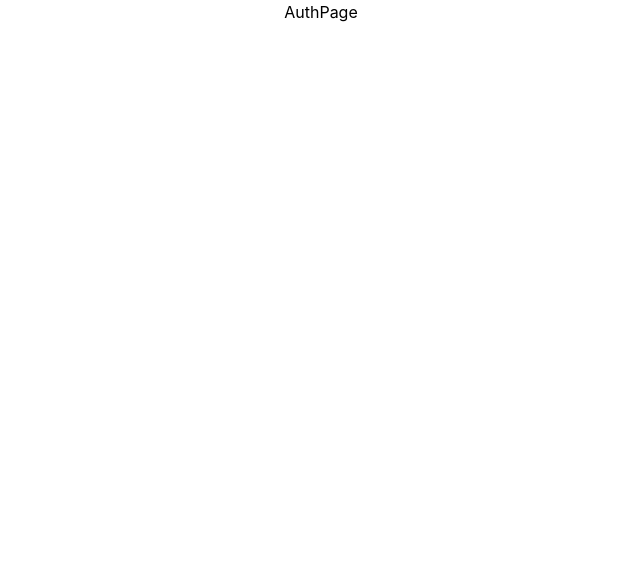
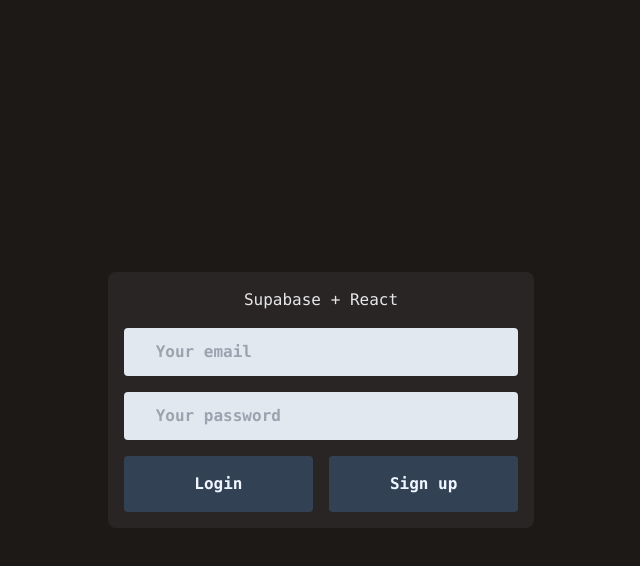
Before and after one commit to mhenn/realtime-chat, a React (Create React App) app in the folder src/client/: page / in a window 1280 px wide. Shown: the top 566 px of the page, without its empty margins (319-959 px from the left). Built offline with nearby package versions, Linux system fonts and the light colour scheme.

Commit message:
client: designed simple login

```diff
--- a/src/client/package.json
+++ b/src/client/package.json
@@ -13,6 +13,7 @@
     "@types/react-dom": "^18.0.6",
     "react": "^18.2.0",
     "react-dom": "^18.2.0",
+    "react-router-dom": "^6.4.2",
     "react-scripts": "5.0.1",
     "typescript": "^4.8.4",
     "web-vitals": "^2.1.4",
@@ -43,6 +44,7 @@
     ]
   },
   "devDependencies": {
+    "@7urtle/lambda": "^1.4.1",
     "autoprefixer": "^10.4.12",
     "postcss": "^8.4.18",
     "tailwindcss": "^3.2.0"
--- a/src/client/src/App.tsx
+++ b/src/client/src/App.tsx
@@ -7,7 +7,7 @@
 
 function App() {
   return (
-    <div className="App">
+    <div className="App min-h-screen bg-stone-900">
       <header className="">
       </header>
       <Router basename="/">
--- a/src/client/src/components/Auth.tsx
+++ b/src/client/src/components/Auth.tsx
@@ -3,41 +3,57 @@
 import { supabase } from '../utils/supabaseClient'
 
 export default function Auth() {
-  const [loading, setLoading] = useState(false)
-  const {email, setMail} = useStore()
+  const [email, setEmail] = useState('')
+  const [password, setPassword] = useState('')
+  const [loading, setLoading] = useState('')
 
-  const handleLogin = async (e: React.SyntheticEvent) => {
-    e.preventDefault()
-
-      setLoading(true)
-      const { error } = await supabase.auth.signInWithOtp({ email })
-      alert('Check your email for the login link!')
+  const handleLogin = async (type: string, email: string, password: string) => {
+    setLoading(type)
+    const { error, data } =
+      type === 'LOGIN'
+        ? await supabase.auth.signInWithPassword({
+            email:email ,
+            password: password})
+        : await supabase.auth.signUp({ email, password })
+    if (!error && !data.user) alert('Check your email for the login link!')
+    if (error) alert(error.message)
+    setLoading('')
   }
 
-
   return (
-    <div className="row flex-center flex">
-      <div className="col-6 form-widget" aria-live="polite">
+    <div className="row w-1/3 flex-col flex mx-auto">
+      <div className=" w-full  m-auto bg-stone-800 p-4 rounded-lg text-gray-200 font-mono" aria-live="polite">
         <h1 className="header">Supabase + React</h1>
-        <p className="description">
-          Sign in via magic link with your email below
-        </p>
         {loading ? (
-          'Sending magic link...'
+          ' Magic ...'
         ) : (
-          <form onSubmit={handleLogin}>
-            <label htmlFor="email">Email</label>
+          <form>
+          <div className="flex flex-col">
             <input
               id="email"
-              className="inputField"
+              className="mt-4 text-gray-800 rounded w-full py-3 px-8 bg-slate-200 placeholder:font-semibold  hover:ring-1"
               type="email"
               placeholder="Your email"
               value={email}
-              onChange={(e) => setMail(e.target.value)}
+              onChange={(e) => setEmail(e.target.value)}
             />
-            <button className="button block" aria-live="polite">
-              Send magic link
+         <input
+              id="password"
+              className="mt-4 w-full py-3 px-8 bg-slate-200 placeholder:font-semibold rounded hover:ring-1  "
+              type="password"
+              placeholder="Your password"
+              value={password}
+              onChange={(e) => setPassword(e.target.value)}
+            />
+            </div>
+            <div className="flex flex-row mt-4">
+            <button className="mr-2 py-4 bg-slate-700 w-full rounded text-blue-50 font-bold " aria-live="polite" onClick={() => handleLogin("LOGIN", email, password)}>
+            Login
             </button>
+            <button className="ml-2 py-4 bg-slate-700 w-full rounded text-blue-50 font-bold " aria-live="polite" onClick={() => handleLogin("SIGNUP", email, password)}>
+             Sign up
+            </button>
+            </div>
           </form>
         )}
       </div>
--- a/src/client/src/pages/AuthPage.tsx
+++ b/src/client/src/pages/AuthPage.tsx
@@ -1,7 +1,9 @@
 import React from 'react'
-
+import Auth from '../components/Auth'
 export default function AuthPage() {
   return (
-    <div>AuthPage</div>
+    <div className="flex mx-auto min-h-screen ">
+        <Auth/>
+    </div>
   )
 }
```
Also changed, not shown: 2 other files (tests, documents, lock files or other folders).
